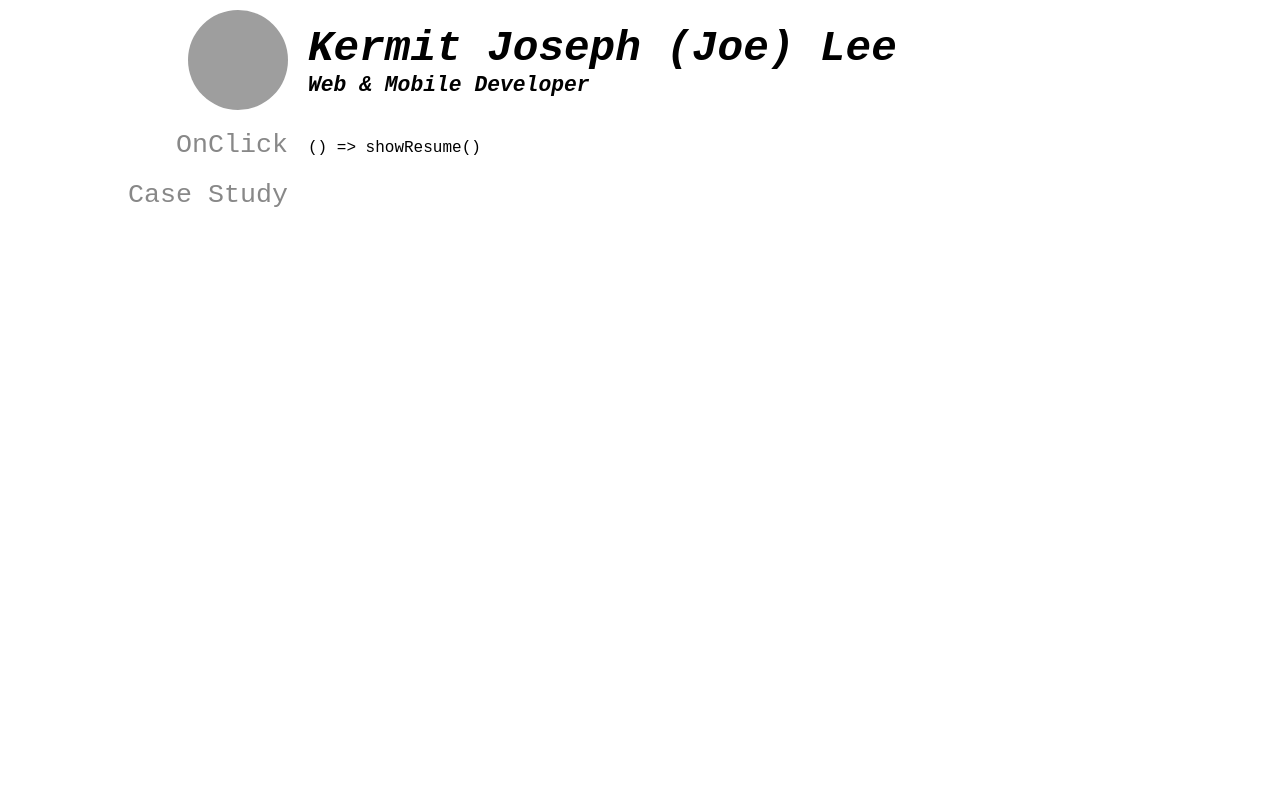
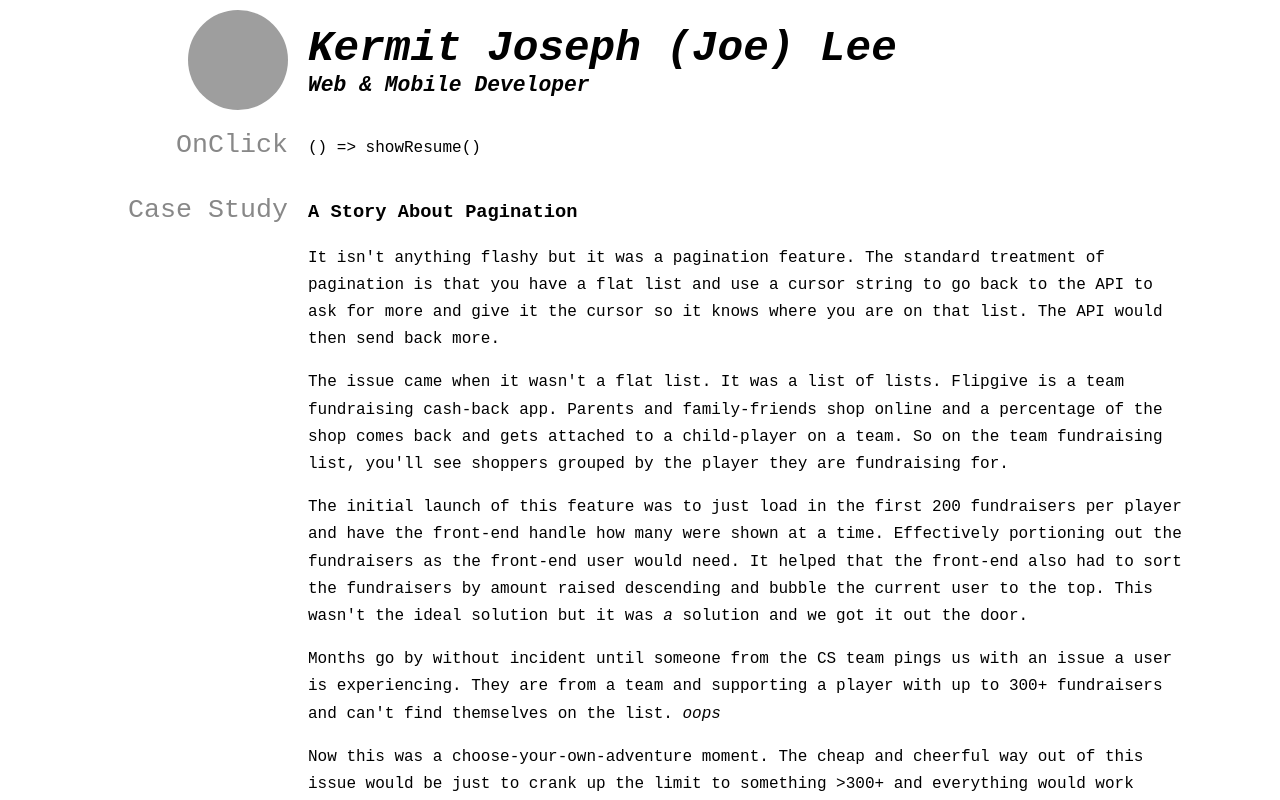
Before and after one commit to kermitjosephlee/react-resume, a React (Create React App) app: page / in a window 1280 px wide. Both pictures are taken after a click on the element "() => showCaseStudy()". Shown: the top 800 px of the page. Built offline with nearby package versions, Linux system fonts and the light colour scheme; grey boxes are pictures that could not be loaded.

Commit message:
added in pagination case study

```diff
--- a/src/components/Main/components/CaseStudy/CaseStudy.css
+++ b/src/components/Main/components/CaseStudy/CaseStudy.css
@@ -0,0 +1,3 @@
+.pagination-markdown {
+  line-height: 1.7em;
+}
--- a/src/components/Main/components/CaseStudy/CaseStudy.js
+++ b/src/components/Main/components/CaseStudy/CaseStudy.js
@@ -1,6 +1,10 @@
 import React from "react"
+import ReactMarkdown from "react-markdown"
 import "../Section/Section.css"
 import "./CaseStudy.css"
+import { paginationCaseStudy } from "./paginationCaseStudy"
+
+
 
 export function CaseStudy (){
   return (
@@ -8,7 +12,9 @@
       <div className="title-container">
         <div className="title">Case Study</div>
       </div>
-
+      <div className="case-study">
+        <ReactMarkdown className="pagination-markdown" source={paginationCaseStudy} />
+      </div>
     </div>
   )
 }
--- /dev/null
+++ b/src/components/Main/components/CaseStudy/paginationCaseStudy.js
@@ -0,0 +1,18 @@
+export const paginationCaseStudy = `
+### A Story About Pagination
+
+It isn't anything flashy but it was a pagination feature. The standard treatment of pagination is that you have a flat list and use a cursor string to go back to the API to ask for more and give it the cursor so it knows where you are on that list. The API would then send back more.
+
+The issue came when it wasn't a flat list. It was a list of lists. Flipgive is a team fundraising cash-back app. Parents and family-friends shop online and a percentage of the shop comes back and gets attached to a child-player on a team. So on the team fundraising list, you'll see shoppers grouped by the player they are fundraising for.
+
+The initial launch of this feature was to just load in the first 200 fundraisers per player and have the front-end handle how many were shown at a time. Effectively portioning out the fundraisers as the front-end user would need. It helped that the front-end also had to sort the fundraisers by amount raised descending and bubble the current user to the top. This wasn't the ideal solution but it was _a_ solution and we got it out the door.
+
+Months go by without incident until someone from the CS team pings us with an issue a user is experiencing. They are from a team and supporting a player with up to 300+ fundraisers and can't find themselves on the list. _oops_
+
+Now this was a choose-your-own-adventure moment. The cheap and cheerful way out of this issue would be just to crank up the limit to something >300+ and everything would work fine. But then that nagging feeling of knowing there might be another player group that has more than your limit.
+
+The real way out of this situation was to take on the pagination on the list of lists which we took. It meant that the sorting and bubbling had to be done on the back end. It meant that the API needed a new endpoint that would serve up a specific player group of fundraisers. It meant that the API endpoint would need a parameter to know how the return data is handled (do you want deactivated fundraisers in your list? How about invited but not active fundraisers? Did you also want to show those who haven't raised any money?) and it had to be backwards compatible for older versions of the mobile app, so it wouldn't crash those legacy apps.
+
+This also meant that the front-end filtering and conditional rendering needed thorough testing to make sure that dead-end use situations weren't occurring. The whole process to get this working took input from all levels of our product team. Design wanted to know what it would look like, what were the user flow views. Front-end wanted to know how this was going to affect the code and older apps. Back-end wanted to know if I was building the endpoints to avoid n+1's and testing the code properly before pushing for builds. There were conversations about whether to code the filtering and sorting in SQL or in Ruby (we went with SQL).
+
+In the end, showing this at demos it wasn't flashy. Just a link that would have a spinner shown while loading and then the list would be appended. But it is a durable solution allowing for an infinite amount of fundraisers within a player group.`
```
